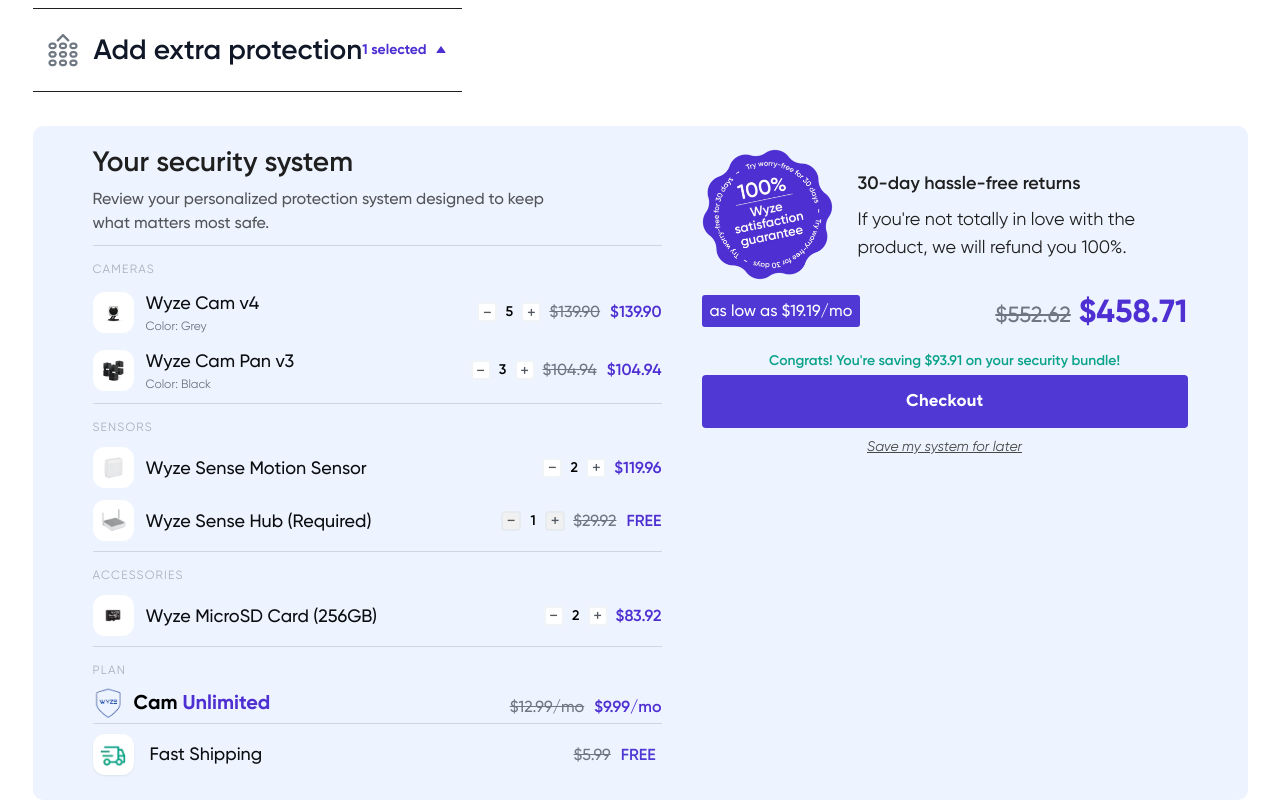
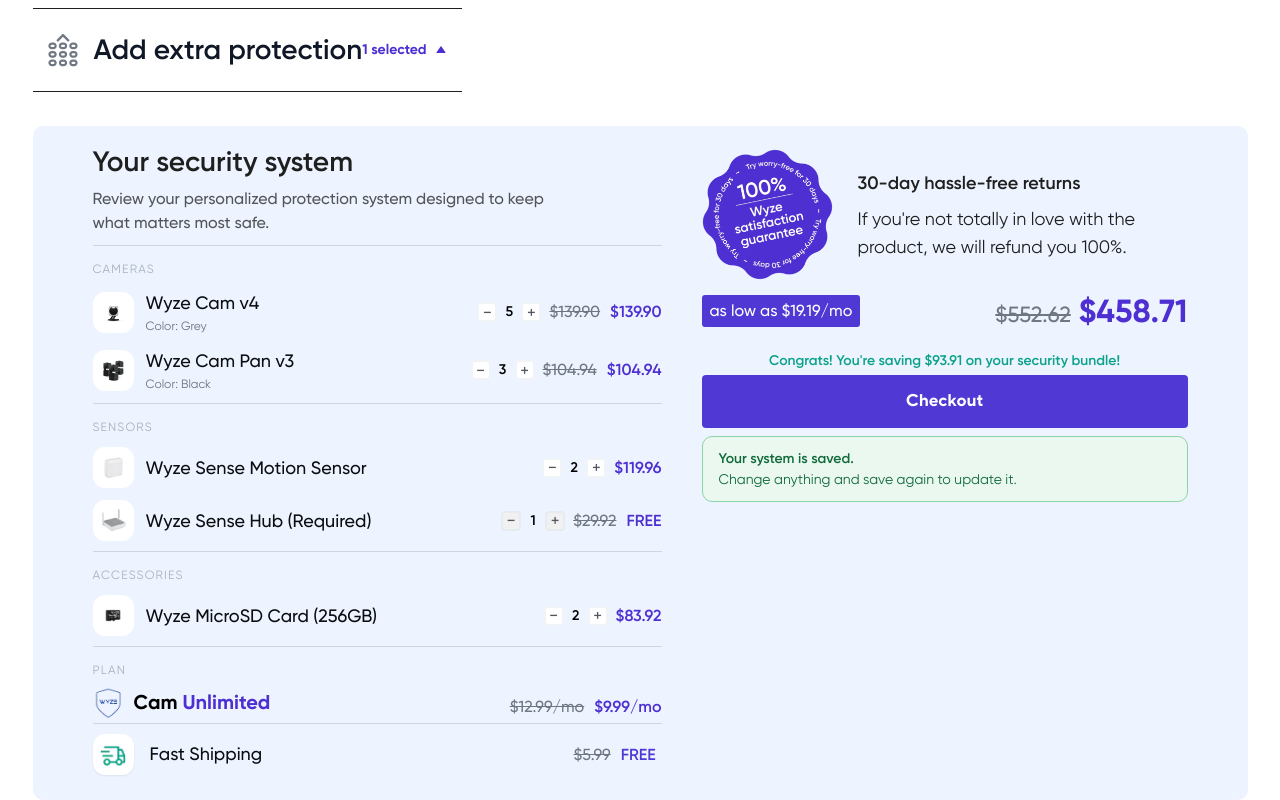
Before and after one commit to OmarElmoez/bundle-builder, a React (Vite) app: page / in a window 1280 px wide. Both pictures are taken after a click on the button "Save my system for later". Shown: the part 901-1701 px from the top of the page. Built offline with nearby package versions, Linux system fonts and the light colour scheme.

Commit message:
activate save my system action

```diff
--- a/src/components/ReviewSection.tsx
+++ b/src/components/ReviewSection.tsx
@@ -1,14 +1,15 @@
 import data from "@/db.json";
 import useBuilderStore from "@/store/useBuilderStore";
 import type { CartLineItem } from "@/types/builder";
+import { useState } from "react";
 
 const ReviewSection = () => {
   const selections = useBuilderStore((state) => state.selections);
-  void selections;
-
   const getCartDetails = useBuilderStore((state) => state.getCartDetails);
   const getCartTotal = useBuilderStore((state) => state.getCartTotal);
   const updateQuantity = useBuilderStore((state) => state.updateQuantity);
+  void selections;
+  const [savedSignature, setSavedSignature] = useState<string | null>(null);
 
   const cartItems = getCartDetails();
   const cartTotal = getCartTotal();
@@ -32,7 +33,13 @@
     Math.max(0, totalOriginalPrice - cartTotal).toFixed(2),
   );
   const hasSavings = totalOriginalPrice > cartTotal;
-  const formatPrice = (value: number) => `${currency}${Number(value).toFixed(2)}`;
+  const cartSignature = cartItems
+    .map((item) => `${item.key}:${item.quantity}`)
+    .join("|");
+  const isSaved = savedSignature === cartSignature;
+
+  const formatPrice = (value: number) =>
+    `${currency}${Number(value).toFixed(2)}`;
   const formatSubscriptionPrice = (value: number, frequency?: string | null) =>
     `${formatPrice(value)}/${frequency || "mo"}`;
 
@@ -308,9 +315,24 @@
           Checkout
         </button>
 
-        <button className="w-full text-xs md:text-sm text-[#484848] italic underline hover:text-gray-800 transition-colors mt-2">
-          Save my system for later
-        </button>
+        {isSaved ? (
+          <div className="w-full rounded-[10px] border border-[#8DD3A8] bg-[#EAF8EF] px-4 py-3 mt-2">
+            <p className="text-sm font-semibold text-[#116A3A]">
+              Your system is saved.
+            </p>
+            <p className="text-xs md:text-sm text-[#116A3A]">
+              Change anything and save again to update it.
+            </p>
+          </div>
+        ) : (
+          <button
+            type="button"
+            onClick={() => setSavedSignature(cartSignature)}
+            className="w-full cursor-pointer text-xs md:text-sm text-[#484848] italic underline hover:text-gray-800 transition-colors mt-2"
+          >
+            Save my system for later
+          </button>
+        )}
       </div>
     </div>
   );
```
